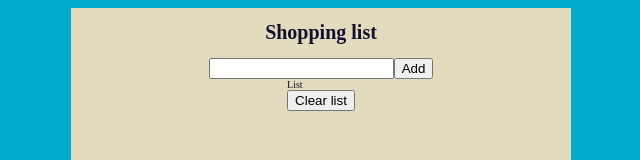
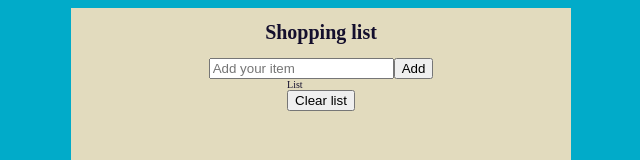
Before and after one commit to tamaskovacs0408/shopping-list, a React (Create React App) app: page / in a window 1280 px wide. Shown: the top 160 px of the page, without its empty margins (327-967 px from the left). Built offline with nearby package versions, Linux system fonts and the light colour scheme.

Commit message:
Update main fn

```diff
--- a/src/App.js
+++ b/src/App.js
@@ -5,7 +5,7 @@ import List from "./Component/List/List";
 import Info from "./Component/Info/Info";
 
 function App() {
-  const [name, setName] = useState("");
+  const [item, setItem] = useState("");
   const [list, setList] = useState([]);
   const [update, setUpdate] = useState(false);
   const [updateID, setUpdateID] = useState(null);
@@ -13,6 +13,14 @@ function App() {
 
   const handleSubmit = (e) => {
     e.preventDefault();
+
+    if(!item) {
+      // display info
+    } else if(item & update) {
+      // edit the item
+    } else {
+      // add item to list
+    }
   };
 
   return (
@@ -21,8 +29,15 @@ function App() {
       <form className="item_form" onSubmit={handleSubmit}>
         {info.show && <Info />}
         <div className="input_container">
-          <input type="text" />
-          <button type="submit" className="btn_submit">{update ? 'Edit' : 'Add'}</button>
+          <input
+            type="text"
+            placeholder="Add your item"
+            value={item}
+            onChange={(e) => setItem(e.target.value)}
+          />
+          <button type="submit" className="btn_submit">
+            {update ? "Edit" : "Add"}
+          </button>
         </div>
       </form>
       <div className="list_container">
```
